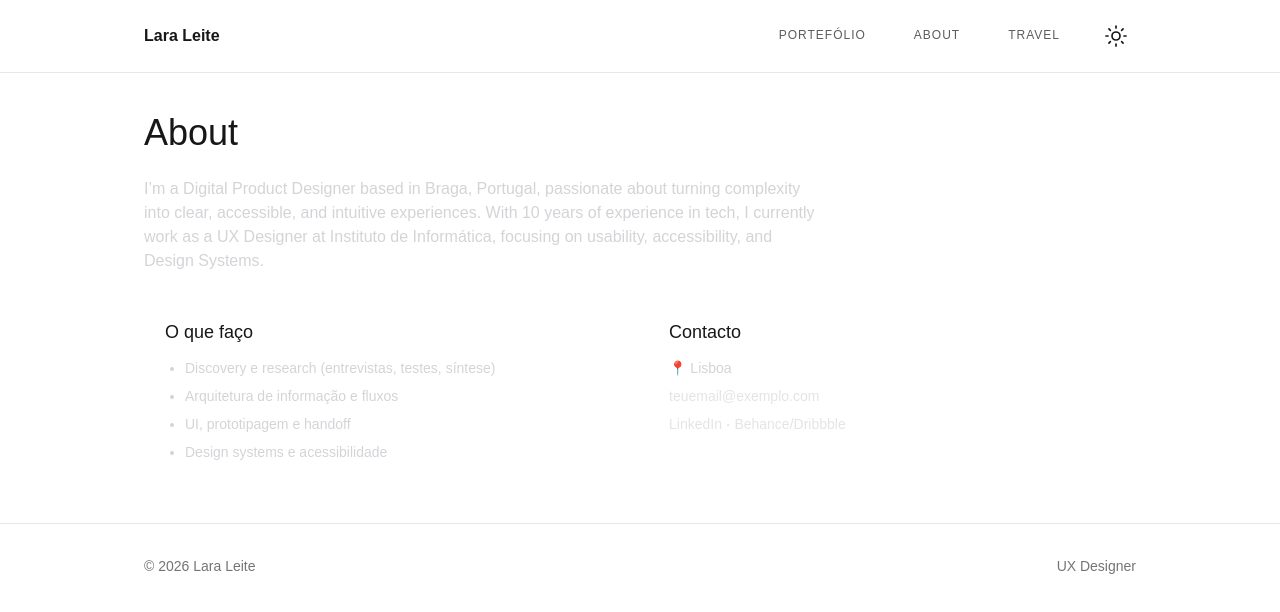
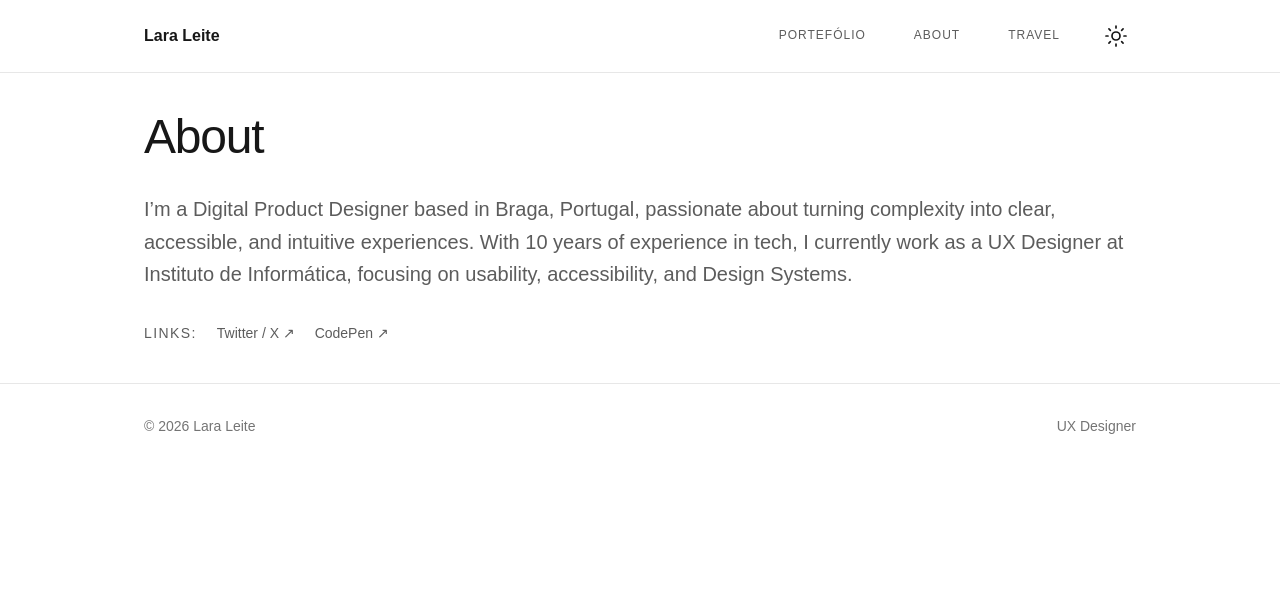
Before and after one commit to LaraLeite/portfolio, a Next.js app: page /about in a window 1280 px wide. Shown: the top 612 px of the page. Built offline with nearby package versions, Linux system fonts and the light colour scheme; a web font is replaced by a local one.

Commit message:
Change text page.tsx

```diff
--- a/app/about/page.tsx
+++ b/app/about/page.tsx
@@ -1,45 +1,46 @@
+
 export default function About() {
   return (
-    <div className="space-y-6">
-      <h1 className="text-3xl font-semibold sm:text-4xl">About</h1>
+    <div className="space-y-10">
+      {/* About introduction */}
+      <section>
+        <h1 className="text-4xl font-medium tracking-tight text-foreground sm:text-5xl">
+          About
+        </h1>
 
-      <p className="max-w-2xl text-zinc-300">
-      I’m a Digital Product Designer based in Braga, Portugal, passionate about turning complexity into clear, accessible, and intuitive experiences.
-      With 10 years of experience in tech, I currently work as a UX Designer at Instituto de Informática, focusing on usability, accessibility, and Design Systems.
-      </p>
+        <p className="mt-8 max-w-5xl text-lg leading-relaxed text-foreground/70 sm:text-xl">
+          I’m a Digital Product Designer based in Braga, Portugal,
+          passionate about turning complexity into clear, accessible,
+          and intuitive experiences. With 10 years of experience in tech,
+          I currently work as a UX Designer at Instituto de Informática,
+          focusing on usability, accessibility, and Design Systems.
+        </p>
 
-      <div className="grid gap-4 sm:grid-cols-2">
-        <section className="rounded-2xl border border-white/10 bg-white/[0.04] p-5">
-          <h2 className="text-lg font-semibold">O que faço</h2>
-          <ul className="mt-3 list-disc space-y-2 pl-5 text-sm text-zinc-300">
-            <li>Discovery e research (entrevistas, testes, síntese)</li>
-            <li>Arquitetura de informação e fluxos</li>
-            <li>UI, prototipagem e handoff</li>
-            <li>Design systems e acessibilidade</li>
-          </ul>
-        </section>
+        {/* Social links */}
+        <div className="mt-8 flex flex-wrap items-center gap-5 text-sm text-foreground/70">
+          <span className="uppercase tracking-widest">
+            Links:
+          </span>
 
-        <section className="rounded-2xl border border-white/10 bg-white/[0.04] p-5">
-          <h2 className="text-lg font-semibold">Contacto</h2>
-          <div className="mt-3 space-y-2 text-sm text-zinc-300">
-            <p>📍 Lisboa</p>
-            <p>
-              <a className="text-zinc-200 hover:underline" href="mailto:teuemail@exemplo.com">
-                teuemail@exemplo.com
-              </a>
-            </p>
-            <p>
-              <a className="text-zinc-200 hover:underline" href="#">
-                LinkedIn
-              </a>{" "}
-              ·{" "}
-              <a className="text-zinc-200 hover:underline" href="#">
-                Behance/Dribbble
-              </a>
-            </p>
-          </div>
-        </section>
-      </div>
+          <a
+            href="https://twitter.com/TEU_USERNAME"
+            target="_blank"
+            rel="noopener noreferrer"
+            className="transition-opacity hover:opacity-60"
+          >
+            Twitter / X ↗
+          </a>
+
+          <a
+            href="https://codepen.io/TEU_USERNAME"
+            target="_blank"
+            rel="noopener noreferrer"
+            className="transition-opacity hover:opacity-60"
+          >
+            CodePen ↗
+          </a>
+        </div>
+      </section>
     </div>
   );
 }
```
